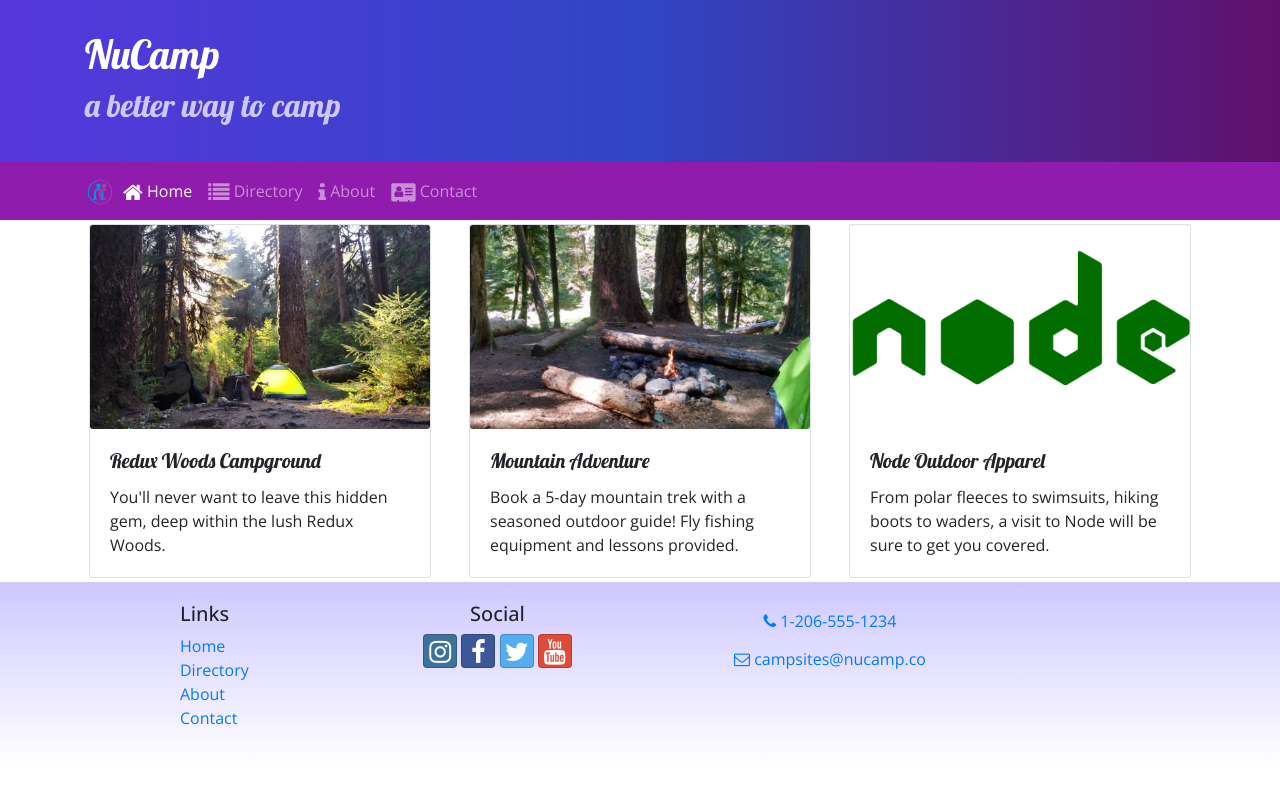
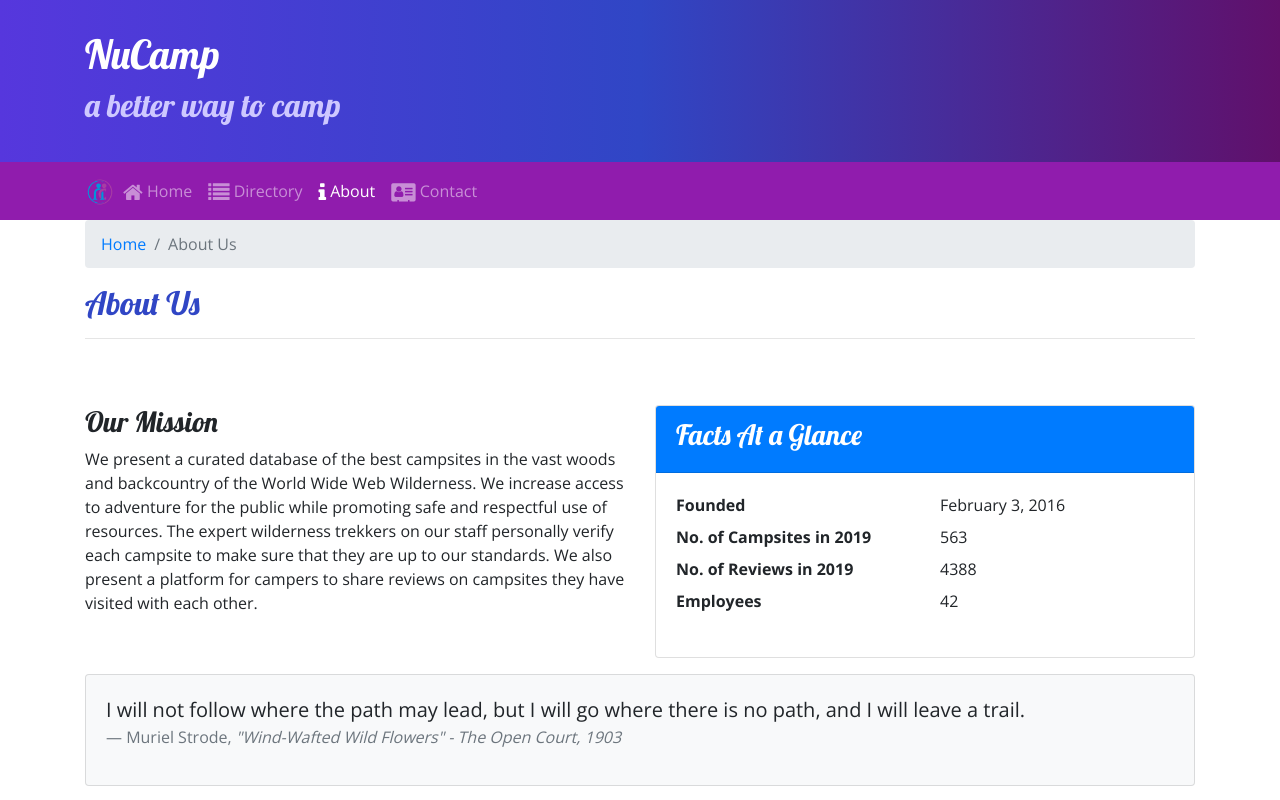
Before and after one commit to fms294/react, a React (Create React App) app: page /aboutus in a window 1280 px wide. Before the commit this address led to /home. Shown: the top 800 px of the page. Built offline with nearby package versions, Linux system fonts and the light colour scheme.

Commit message:
Add about page

```diff
--- /dev/null
+++ b/src/components/AboutComponents.js
@@ -0,0 +1,88 @@
+import React from 'react';
+import { Breadcrumb, BreadcrumbItem, Card, CardBody, CardHeader, Media } from 'reactstrap';
+import { Link } from 'react-router-dom';
+
+function RenderPartner({partner}){
+    if(partner){
+        return <React.Fragment>
+                    <Media object src={partner.image} alt={partner.name} with="150"/>
+                    <Media body  className="ml-5 mb-4">
+                        <Media heading >{partner.name}</Media>{partner.description}
+                    </Media>
+              </React.Fragment>
+    }return <div></div>
+}
+
+function About(props) {
+
+    const partners = props.partners.map(partner => {
+        return (
+           <Media tag="li" key={partner.id}>
+                <RenderPartner partner={partner} />
+           </Media>
+        );
+    });
+
+    return (
+        <div className="container">
+            <div className="row">
+                <div className="col">
+                    <Breadcrumb>
+                        <BreadcrumbItem><Link to="/home">Home</Link></BreadcrumbItem>
+                        <BreadcrumbItem active>About Us</BreadcrumbItem>
+                    </Breadcrumb>
+                    <h2>About Us</h2>
+                    <hr />
+                </div>
+            </div>
+            <div className="row row-content">
+                <div className="col-sm-6">
+                    <h3>Our Mission</h3>
+                    <p>We present a curated database of the best campsites in the vast woods and backcountry of the World Wide Web Wilderness. We increase access to adventure for the public while promoting safe and respectful use of resources. The expert wilderness trekkers on our staff personally verify each campsite to make sure that they are up to our standards. We also present a platform for campers to share reviews on campsites they have visited with each other.</p>
+                </div>
+                <div className="col-sm-6">
+                    <Card>
+                        <CardHeader className="bg-primary text-white"><h3>Facts At a Glance</h3></CardHeader>
+                        <CardBody>
+                            <dl className="row">
+                                <dt className="col-6">Founded</dt>
+                                <dd className="col-6">February 3, 2016</dd>
+                                <dt className="col-6">No. of Campsites in 2019</dt>
+                                <dd className="col-6">563</dd>
+                                <dt className="col-6">No. of Reviews in 2019</dt>
+                                <dd className="col-6">4388</dd>
+                                <dt className="col-6">Employees</dt>
+                                <dd className="col-6">42</dd>
+                            </dl>
+                        </CardBody>
+                    </Card>
+                </div>
+                <div className="col">
+                    <Card className="bg-light mt-3">
+                        <CardBody>
+                            <blockquote className="blockquote">
+                                <p className="mb-0">I will not follow where the path may lead, but I will go where there is no path, and I will leave a trail.</p>
+                                <footer className="blockquote-footer">Muriel Strode,{' '}
+                                    <cite title="Source Title">"Wind-Wafted Wild Flowers" -
+                                    The Open Court, 1903</cite>
+                                </footer>
+                            </blockquote>
+                        </CardBody>
+                    </Card>
+                </div>
+            </div>
+            <div className="row row-content">
+                <div className="col-12">
+                    <h3>Community Partners</h3>
+                </div>
+                <div className="col mt-4">
+                    <Media list>
+                        {partners}
+                    </Media>
+                </div>
+            </div>
+        </div>
+    );
+}
+
+export default About;
--- a/src/components/MainComponent.js
+++ b/src/components/MainComponent.js
@@ -5,6 +5,7 @@ import Header from './HeaderComponent';
 import Footer from './FooterComponent';
 import Home from './HomeComponent';
 import Contact from './ContactComponent';
+import About from './AboutComponents';
 import {Switch, Route, Redirect} from 'react-router-dom';
 import { CAMPSITES } from '../shared/campsites';
 import { COMMENTS } from '../shared/comments';
@@ -48,6 +49,7 @@ class Main extends Component {
                      < Route path='/home' component={HomePage} />
                      < Route exact path='/directory' render={() => <Directory campsites={this.state.campsites} />} />
                      < Route path='/directory/:campsiteId' component={CampsiteWithId}/>
+                     < Route exact path='/aboutus' render={() => <About partners={this.state.partners}  /> } />
                      < Route exact path='/contactus' component={Contact} />
                      < Redirect to='/home' />
                 </Switch>
```
